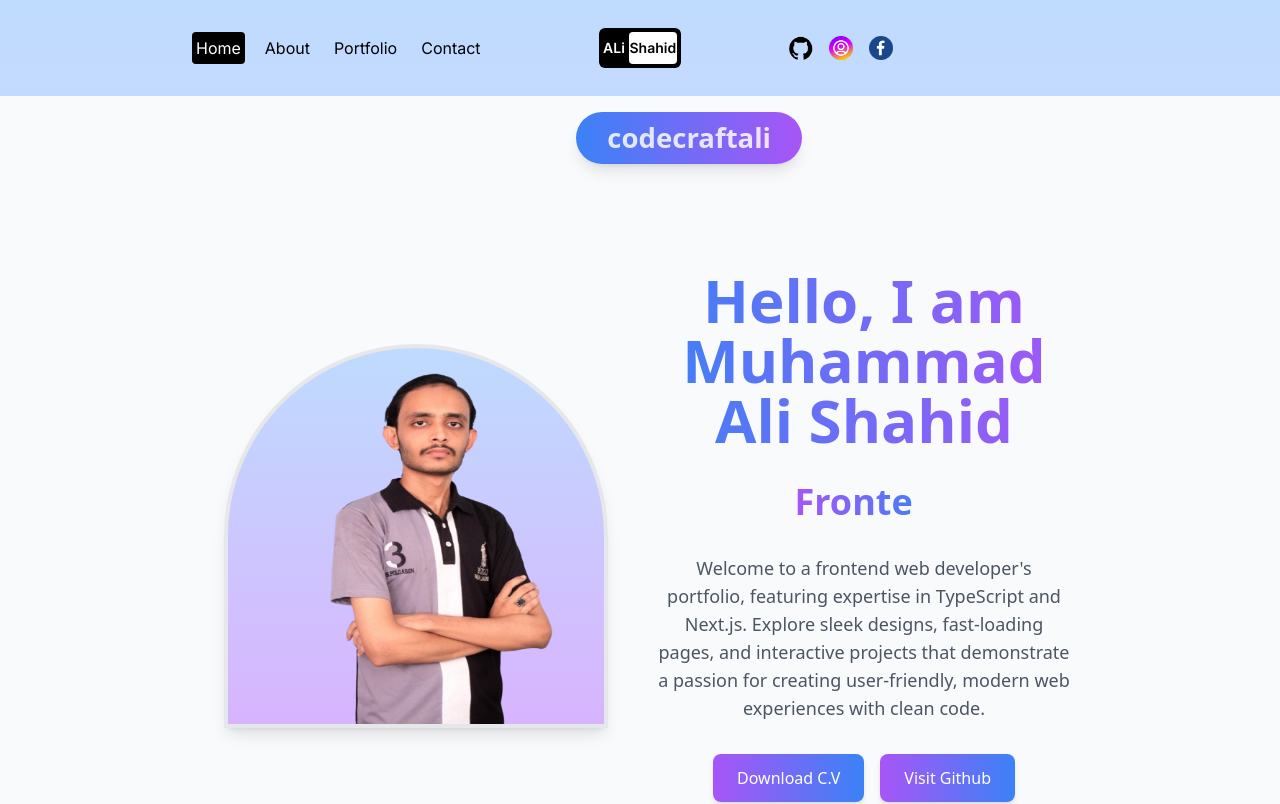
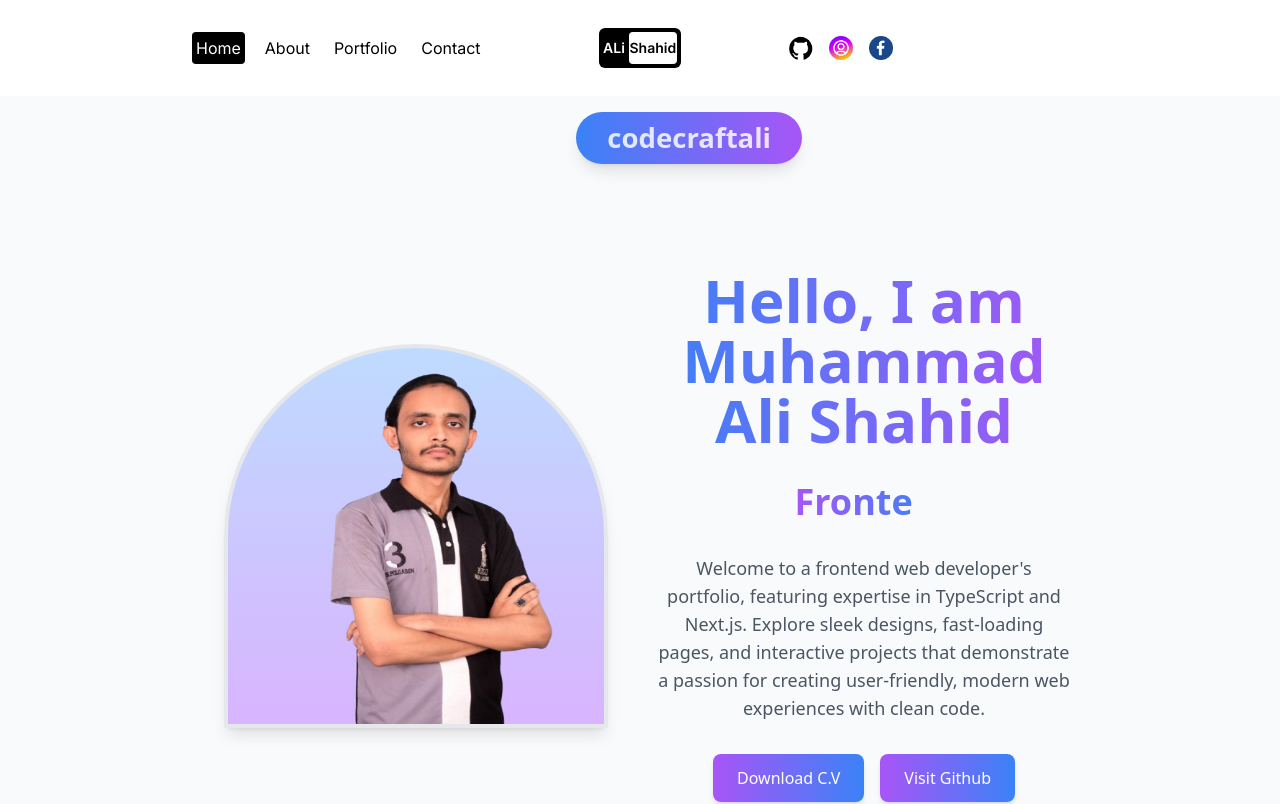
Before and after one commit to m-Alishahid/My-portfolio-website, a Next.js app: page / in a window 1280 px wide. Shown: the top 804 px of the page. Built offline with nearby package versions, Linux system fonts and the light colour scheme.

Commit message:
transitionprovider.jsx

```diff
--- a/src/components/transitionprovider.jsx
+++ b/src/components/transitionprovider.jsx
@@ -10,7 +10,7 @@ const TransitionProvider = ({ children }) => {
 
   return (
     <AnimatePresence mode="wait">
-      <div key={pathName} className="flex flex-col min-h-screen bg-gradient-to-b from-blue-200 to-purple-200">
+      <div key={pathName} className="flex flex-col min-h-screen">
 
         <motion.div
           className="h-screen w-screen fixed bg-black rounded-b-[100px] z-40"
```
